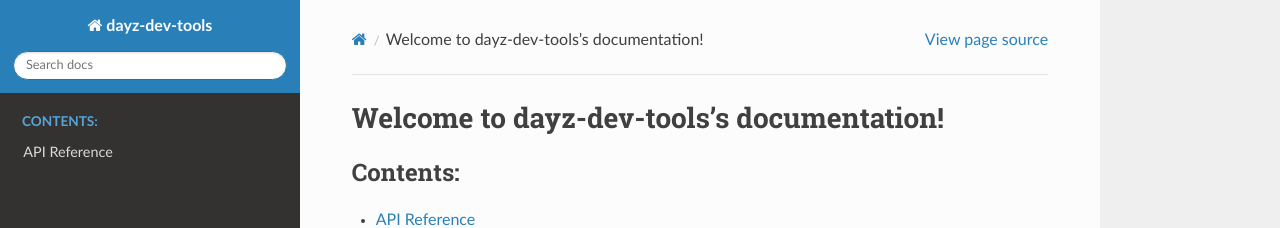
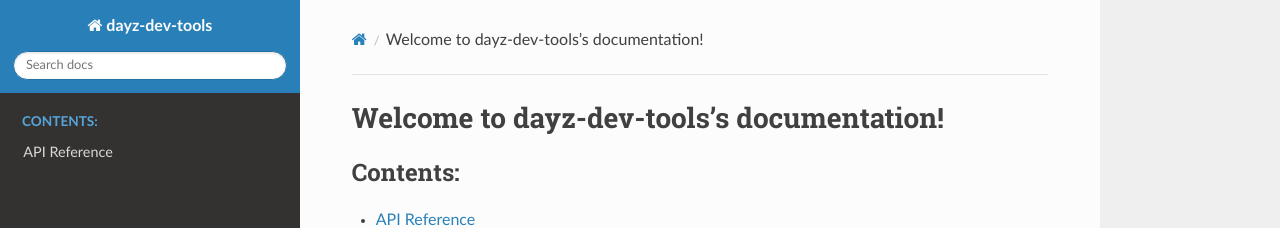
Before and after one commit to tjensen/dayz-dev-tools, a Sphinx documentation site: the page built from docs/index.rst, in a window 1280 px wide. Shown: the top 228 px of the page. Built offline with Sphinx 7.4.7 and the Read the Docs theme 2.0.0, drawn with Linux system fonts in a browser that asks for light colours.

Commit message:
Removing view source links

```diff
--- a/docs/conf.py
+++ b/docs/conf.py
@@ -54,4 +54,6 @@ html_theme = 'sphinx_rtd_theme'
 # so a file named "default.css" will overwrite the builtin "default.css".
 html_static_path = ['_static']
 
+html_copy_source = False
+
 autodoc_class_signature = 'separated'
```
